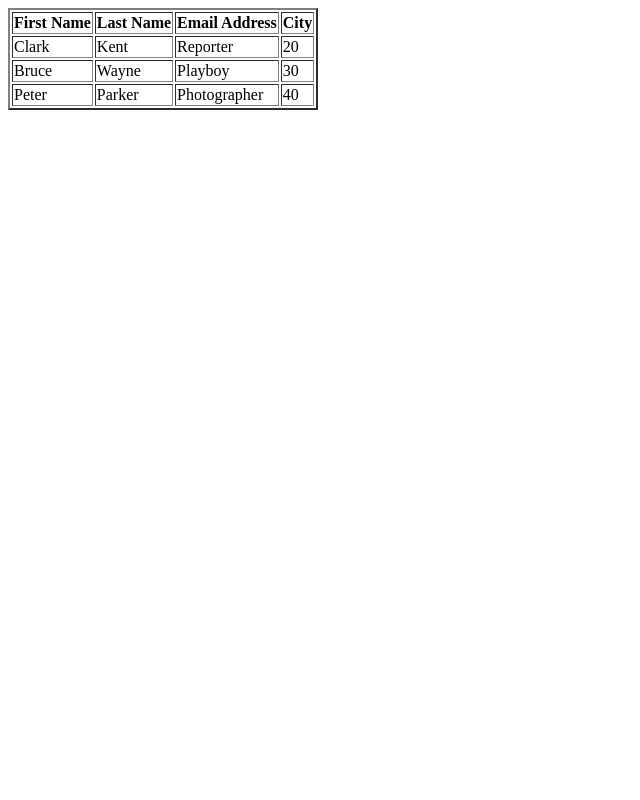
After one commit to Nicholas6397/LULWebsite, a PHP site: page /radio/test.php in a window 1280 px wide. The commit adds this page. Shown: the whole page, without its empty margins (0-640 px from the left). Run offline with PHP 8.4, Linux system fonts and the light colour scheme; some libraries are stand-ins or nearby versions.

Commit message:
added files

```diff
--- a/anime.php
+++ b/anime.php
@@ -2,7 +2,7 @@
 	<head>
 		<meta charset="utf-8">
 		<title>Славянское Аниме</title>
-		<link rel="stylesheet" type="text/css" href="./style.css">
+		<link rel="stylesheet" type="text/css" href="/style.css">
 	</head>
 
 	<body>
--- /dev/null
+++ b/radio/playlist.json
@@ -0,0 +1,22 @@
+{
+   "person": [
+       {
+           "firstName": "Clark",
+           "lastName": "Kent",
+           "job": "Reporter",
+           "roll": 20
+       },
+       {
+           "firstName": "Bruce",
+           "lastName": "Wayne",
+           "job": "Playboy",
+           "roll": 30
+       },
+       {
+           "firstName": "Peter",
+           "lastName": "Parker",
+           "job": "Photographer",
+           "roll": 40
+       }
+   ]
+}
--- /dev/null
+++ b/radio/test.php
@@ -0,0 +1,45 @@
+<html>
+<head>
+<script type="text/javascript" src="http://ajax.googleapis.com/ajax/libs/jquery/1.6.2/jquery.min.js"> </script>
+
+<script>
+
+    $(function() {
+
+
+   var people = [];
+
+   $.getJSON('playlist.json', function(data) {
+       $.each(data.person, function(i, f) {
+          var tblRow = "<tr>" + "<td>" + f.firstName + "</td>" +
+           "<td>" + f.lastName + "</td>" + "<td>" + f.job + "</td>" + "<td>" + f.roll + "</td>" + "</tr>"
+           $(tblRow).appendTo("#userdata tbody");
+     });
+
+   });
+
+});
+</script>
+</head>
+
+<body>
+
+<div class="wrapper">
+<div class="profile">
+   <table id= "userdata" border="2">
+  <thead>
+            <th>First Name</th>
+            <th>Last Name</th>
+            <th>Email Address</th>
+            <th>City</th>
+        </thead>
+      <tbody>
+
+       </tbody>
+   </table>
+
+</div>
+</div>
+
+</body>
+</html>
```
Also changed, not shown: radio/index.php (added, +68 -0 lines), 2 other files.
